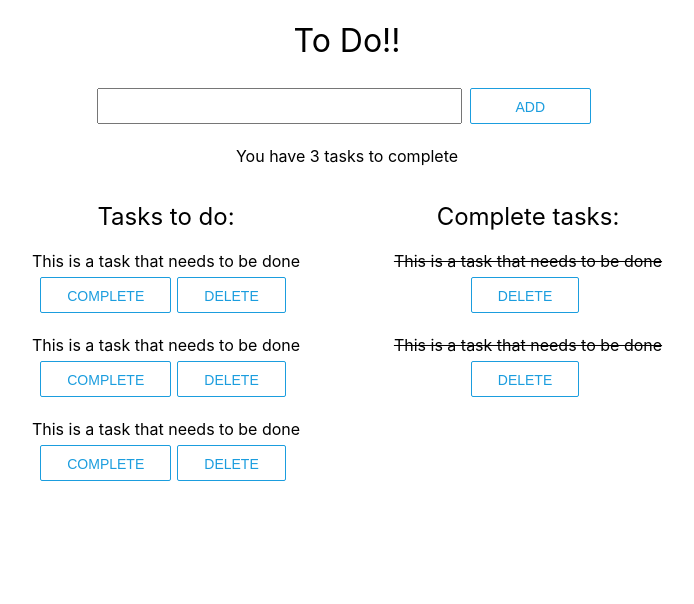
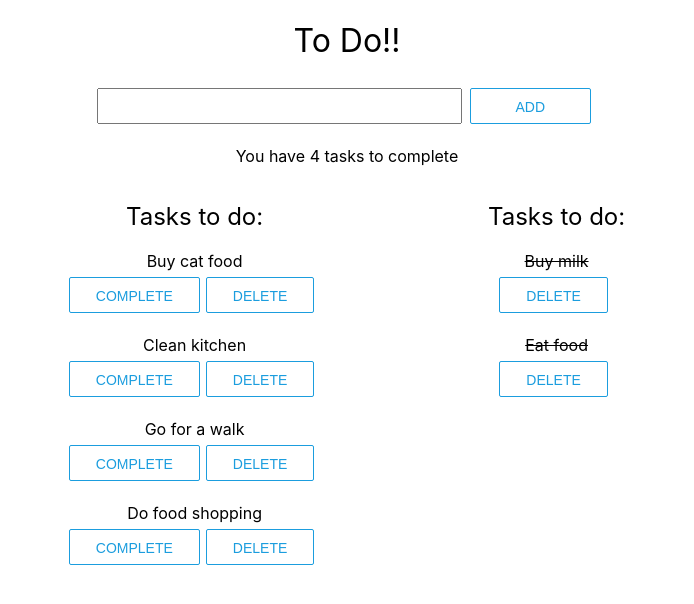
Before and after one commit to devagx/yrtt-todo-application, a React (Create React App) app: page / in a window 1280 px wide. Shown: the top 604 px of the page, without its empty margins (293-987 px from the left). Built offline with nearby package versions, Linux system fonts and the light colour scheme.

Commit message:
Added: state & Props

```diff
--- a/src/App.js
+++ b/src/App.js
@@ -1,5 +1,7 @@
-import AddTask from './components/AddTask/AddTask'
-import Task from './components/Task/Task'
+import { useState } from 'react';
+import Header from './components/Header/Header';
+import Task from './components/Task/Task';
+import TaskList from './components/TaskList/TaskList';
 import './App.css';
 import React from 'react';
 
@@ -9,29 +11,24 @@ import React from 'react';
 //<Button variant="contained">Default</Button>
 
 function App() {
+  const [tasks, setTasks] = useState([
+    { text: "Buy cat food", completed: false, date: "2020-12-01", id: '001' },
+    { text: "Buy milk", completed: true, date: "2020-12-05", id: '002' },
+    { text: "Clean kitchen", completed: false, date: "2020-11-18", id: '003' },
+    { text: "Eat food", completed: true, date: "2020-09-18", id: '004' },
+    { text: "Go for a walk", completed: false, date: "2020-09-18", id: '005' },
+    { text: "Do food shopping", completed: false, date: "2020-09-18", id: '006' }
+  ])
+
+  const incompleteTasks = tasks.filter(task => !task.completed)
+  const completeTasks = tasks.filter(task => task.completed)
+
   return (
     <div className="App">
-      <header className="header">
-        <h1 className="heading">To Do!!</h1>
-        <AddTask />
-        <p className="outstanding-tasks">You have 3 tasks to complete</p>
-      </header>
+      <Header taskCount={incompleteTasks.length} />
       <main className="all-tasks">
-        <section className="incomplete-tasks">
-          <h2 className="heading">Tasks to do:</h2>
-          <ul className="task-list">
-            <Task complete={false} />
-            <Task complete={false} />
-            <Task complete={false} />
-          </ul>
-        </section>
-        <section className="complete-tasks">
-          <h2 className="heading">Complete tasks:</h2>
-          <ul className="task-list">
-            <Task complete={true} />
-            <Task complete={true} />
-          </ul>
-        </section>
+        <TaskList tasks={incompleteTasks} status="incomplete" />
+        <TaskList tasks={completeTasks} status="complete" />
       </main>
     </div>
   );
--- /dev/null
+++ b/src/components/Header/Header.js
@@ -0,0 +1,14 @@
+import './Header.css';
+import AddTask from '../AddTask/AddTask'
+
+function Header({ taskCount }) {
+    return (
+        <header className="header">
+            <h1 className="heading">To Do!!</h1>
+            <AddTask />
+            <p className="outstanding-tasks">You have {taskCount} tasks to complete</p>
+        </header>
+    );
+}
+
+export default Header;
--- a/src/components/Task/Task.js
+++ b/src/components/Task/Task.js
@@ -1,10 +1,10 @@
 import './Task.css';
 
-function Task(props) {
+function Task({ complete, text }) {
     return (
-        <li className={`task ${props.complete ? 'task--complete' : ''}`}>
-            <p className="task__text">This is a task that needs to be done</p>
-            {props.complete === false && <button className="button">Complete</button>}
+        <li className={`task ${complete ? 'task--complete' : ''}`}>
+            <p className="task__text">{text}</p>
+            {complete === false && <button className="button">Complete</button>}
             <button className="button">Delete</button>
         </li>
     );
--- /dev/null
+++ b/src/components/TaskList/TaskList.js
@@ -0,0 +1,15 @@
+import Task from '../Task/Task';
+import './TaskList.css';
+
+function TaskList({ tasks, status }) {
+    return (
+        <section className={`${status}-tasks`}>
+            <h2 className="heading">Tasks to do:</h2>
+            <ul className="task-list">
+                {tasks.map(task => <Task text={task.text} key={task.id} complete={task.completed} />)}
+            </ul>
+        </section>
+    );
+}
+
+export default TaskList;
```
Also changed, not shown: public/index.html (indentation only), src/components/Header/Header.css (added), src/components/TaskList/TaskList.css (added).
